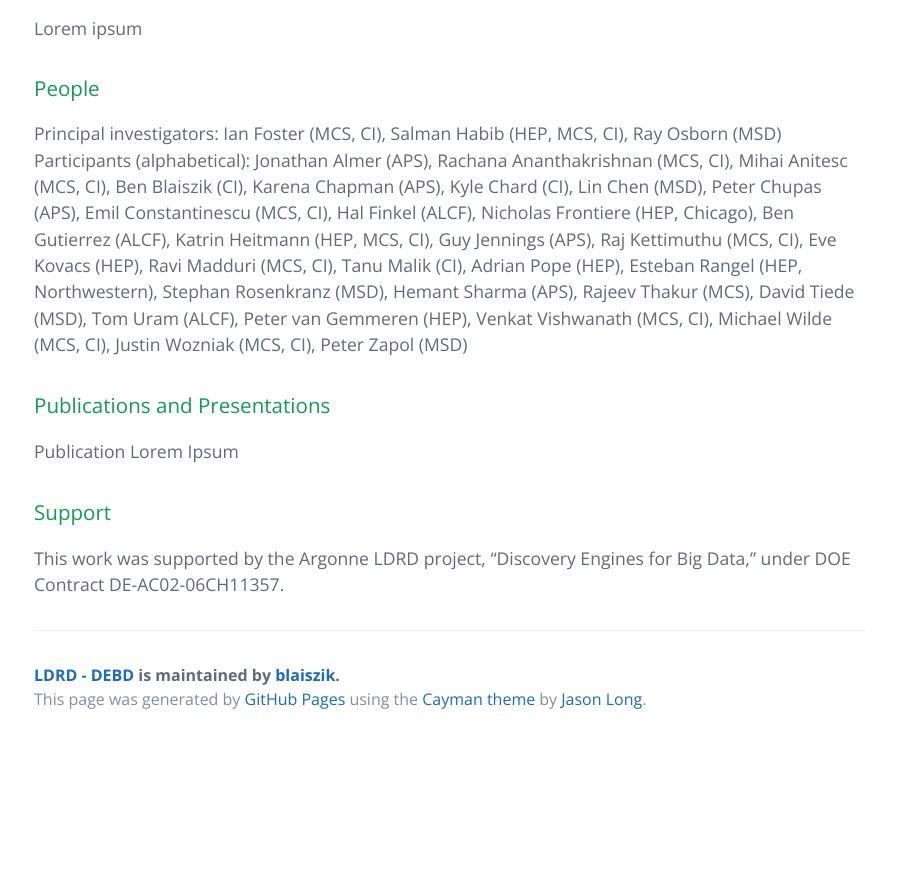
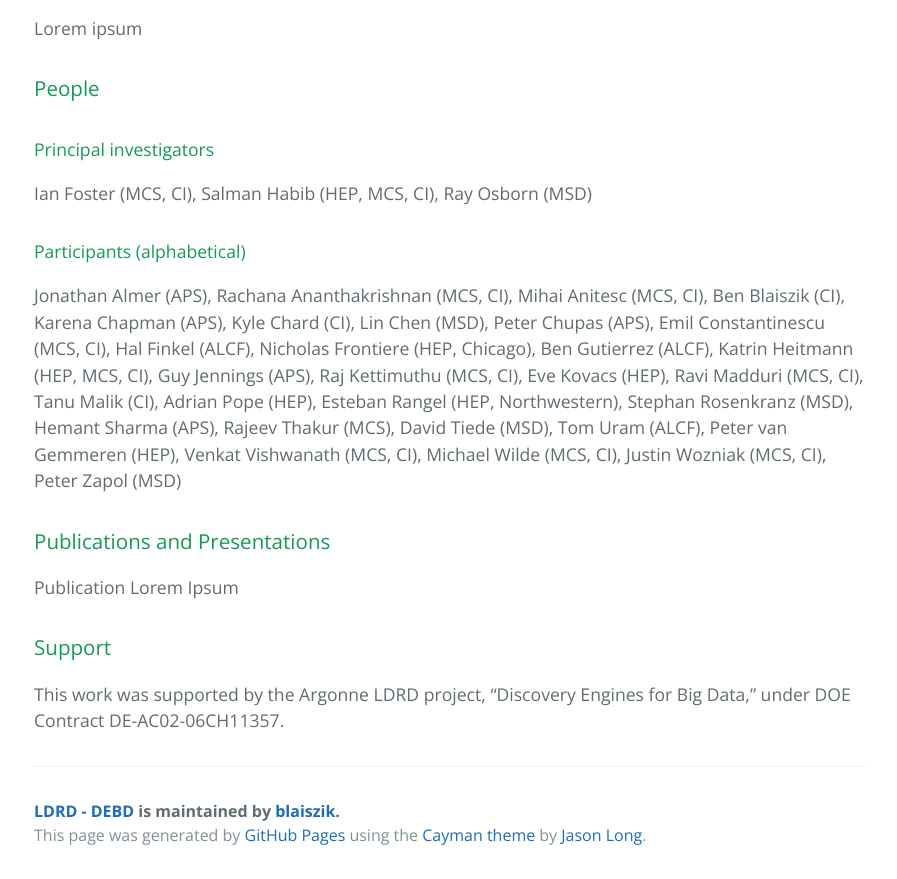
Before and after one commit to blaiszik/LDRD-Data-Engines-Big-Data, a plain HTML site: page index.html in a window 1280 px wide. Shown: the part 662-1541 px from the top of the page, without its empty margins (190-1087 px from the left). Before the commit the page ends 1405 px from the top, so only its background shows below. Drawn offline with nearby package versions, Linux system fonts and the light colour scheme.

Commit message:
Update index.html

```diff
--- a/index.html
+++ b/index.html
@@ -43,16 +43,17 @@
       <h3 id="people">
         People
       </h3>
-      Principal investigators: Ian Foster (MCS, CI), Salman Habib (HEP, MCS, CI), Ray Osborn (MSD)
-
-      Participants (alphabetical): Jonathan Almer (APS), Rachana Ananthakrishnan (MCS, CI), Mihai Anitesc (MCS, CI),
+      <h4>Principal investigators</h4>
+      <p>Ian Foster (MCS, CI), Salman Habib (HEP, MCS, CI), Ray Osborn (MSD)</p>
+      <h4>Participants (alphabetical)</h4>
+      <p>Jonathan Almer (APS), Rachana Ananthakrishnan (MCS, CI), Mihai Anitesc (MCS, CI),
       Ben Blaiszik (CI), Karena Chapman (APS), Kyle Chard (CI), Lin Chen (MSD), Peter Chupas (APS),
       Emil Constantinescu (MCS, CI), Hal Finkel (ALCF), Nicholas Frontiere (HEP, Chicago), Ben Gutierrez (ALCF),
       Katrin Heitmann (HEP, MCS, CI), Guy Jennings (APS), Raj Kettimuthu (MCS, CI), Eve Kovacs (HEP),
       Ravi Madduri (MCS, CI), Tanu Malik (CI), Adrian Pope (HEP), Esteban Rangel (HEP, Northwestern),
       Stephan Rosenkranz (MSD), Hemant Sharma (APS), Rajeev Thakur (MCS), David Tiede (MSD), Tom Uram (ALCF),
       Peter van Gemmeren (HEP), Venkat Vishwanath (MCS, CI), Michael Wilde (MCS, CI), Justin Wozniak (MCS, CI),
-      Peter Zapol (MSD)
+      Peter Zapol (MSD)</p>
 
       <h3 id="publications">
         Publications and Presentations
```
